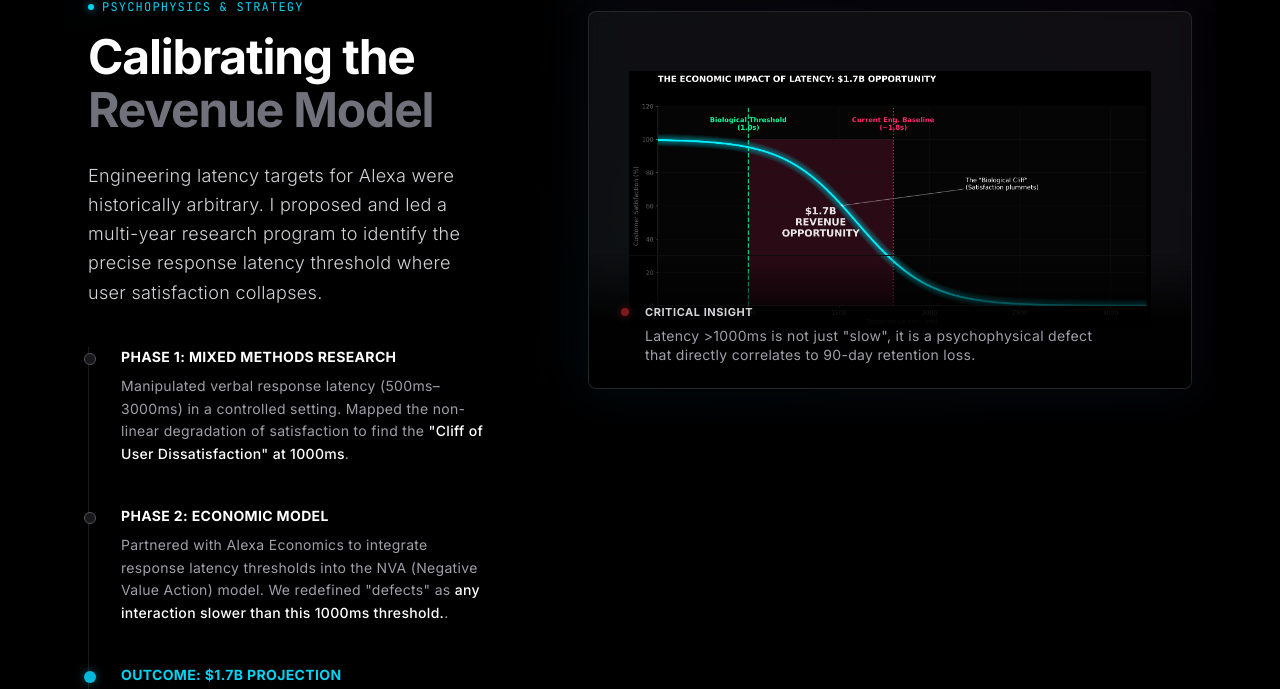
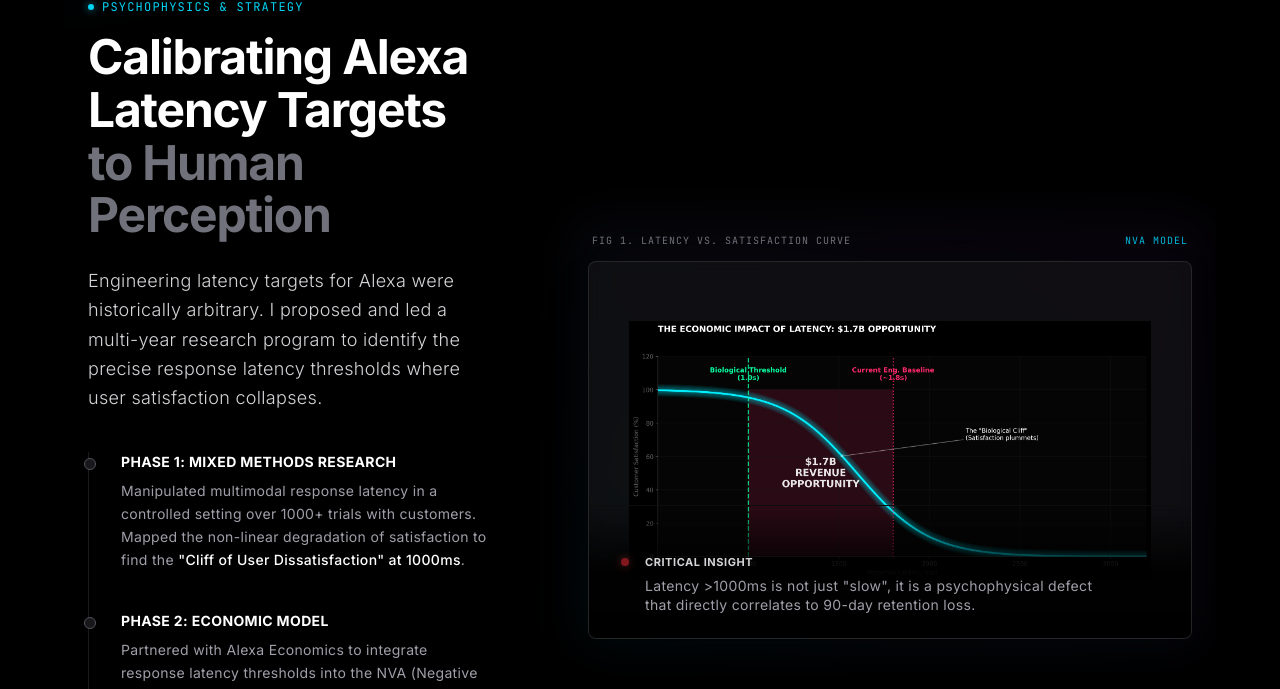
Before and after one commit to brandonfluegel/Research-Portfolio, a Next.js app: page / in a window 1280 px wide. Shown: the part 1119-1808 px from the top of the page. Built offline with nearby package versions, Linux system fonts and the light colour scheme.

Commit message:
Optimize Amazon section performance and layout

```diff
--- a/components/AmazonProjectSection.tsx
+++ b/components/AmazonProjectSection.tsx
@@ -60,10 +60,10 @@ export default function AmazonProjectSection() {
                 <span className="text-xs font-mono text-cyan-400 uppercase tracking-widest">Psychophysics & Strategy</span>
               </div>
               <h3 className="text-4xl md:text-5xl font-bold text-white mb-6 leading-[1.1] tracking-tight">
-                Calibrating the <br /> <span className="text-zinc-500">Revenue Model</span>
+                Calibrating Alexa Latency Targets <br /> <span className="text-zinc-500">to Human Perception</span>
               </h3>
               <p className="text-lg text-zinc-300 leading-relaxed font-light">
-                Engineering latency targets for Alexa were historically arbitrary. I proposed and led a multi-year research program to identify the precise response latency threshold where user satisfaction collapses.
+                Engineering latency targets for Alexa were historically arbitrary. I proposed and led a multi-year research program to identify the precise response latency thresholds where user satisfaction collapses.
               </p>
             </div>
 
@@ -73,7 +73,7 @@ export default function AmazonProjectSection() {
                 <span className="absolute -left-[37px] top-1.5 w-3 h-3 bg-zinc-900 border border-zinc-600 rounded-full"></span>
                 <h4 className="text-sm font-bold text-white uppercase tracking-wide mb-2">Phase 1: Mixed Methods Research</h4>
                 <p className="text-sm text-zinc-400 leading-relaxed">
-                  Manipulated verbal response latency (500ms–3000ms) in a controlled setting. Mapped the non-linear degradation of satisfaction to find the <span className="text-white font-medium">&quot;Cliff of User Dissatisfaction&quot; at 1000ms</span>.
+                  Manipulated multimodal response latency in a controlled setting over 1000+ trials with customers. Mapped the non-linear degradation of satisfaction to find the <span className="text-white font-medium">&quot;Cliff of User Dissatisfaction&quot; at 1000ms</span>.
                 </p>
               </div>
               <div className="relative">
@@ -93,9 +93,9 @@ export default function AmazonProjectSection() {
             </div>
           </motion.div>
 
-          {/* RIGHT: DATA VISUALIZATION (DESIGN FIX) */}
-          <motion.div variants={fadeInFromRight} className="lg:col-span-7">
-            <div className="relative w-full">
+          {/* RIGHT: DATA VISUALIZATION (DESIGN FIX + CENTERED) */}
+          <motion.div variants={fadeInFromRight} className="lg:col-span-7 flex flex-col justify-center h-full">
+            <div className="relative w-full max-w-2xl mx-auto">
 
               {/* Header Label for Context */}
               <div className="flex justify-between items-end mb-3 px-1">
@@ -150,7 +150,8 @@ export default function AmazonProjectSection() {
           className="grid grid-cols-1 lg:grid-cols-12 gap-12 lg:gap-24 items-center"
         >
              {/* ... Copy previous code for Left Column ... */}
-             <motion.div variants={fadeInFromLeft} className="lg:col-span-7 order-2 lg:order-1">
+             <motion.div variants={fadeInFromLeft} className="lg:col-span-7 order-2 lg:order-1 flex justify-center"> {/* Added flex justify-center */}
+                <div className="relative w-full max-w-2xl"> {/* Added width constraint wrapper */}
                     <div className="relative rounded-xl overflow-hidden border border-zinc-800 bg-black shadow-2xl">
                     {/* ... Video ... */}
                     <video
@@ -165,6 +166,7 @@ export default function AmazonProjectSection() {
                     <p className="mt-4 text-center text-[10px] font-mono text-zinc-600 uppercase tracking-widest">
                     Fig 2. Measuring Cognitive Load via fNIRS
                     </p>
+                </div>
              </motion.div>
 
              {/* ... Copy previous code for Right Column ... */}
```
Lines whose indentation alone changed are shown as unchanged.
